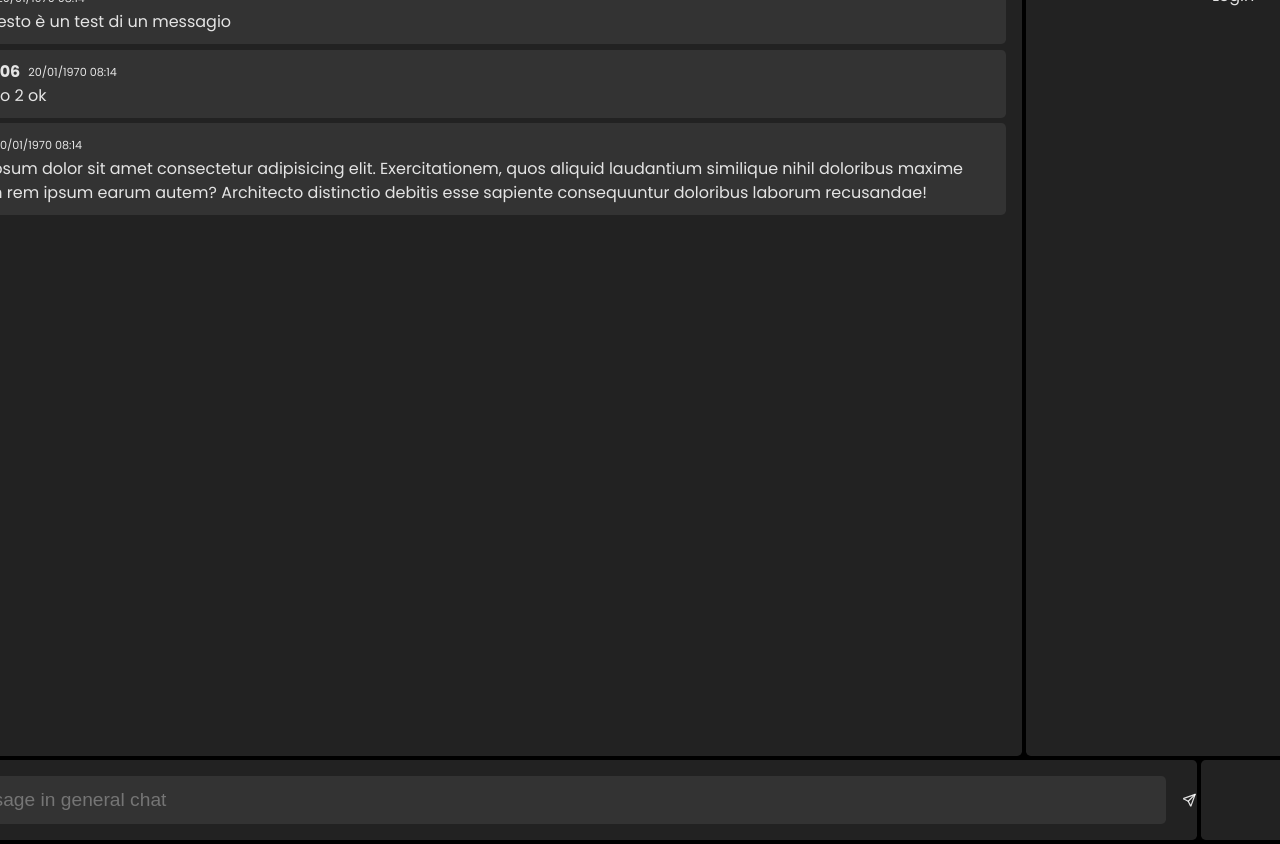
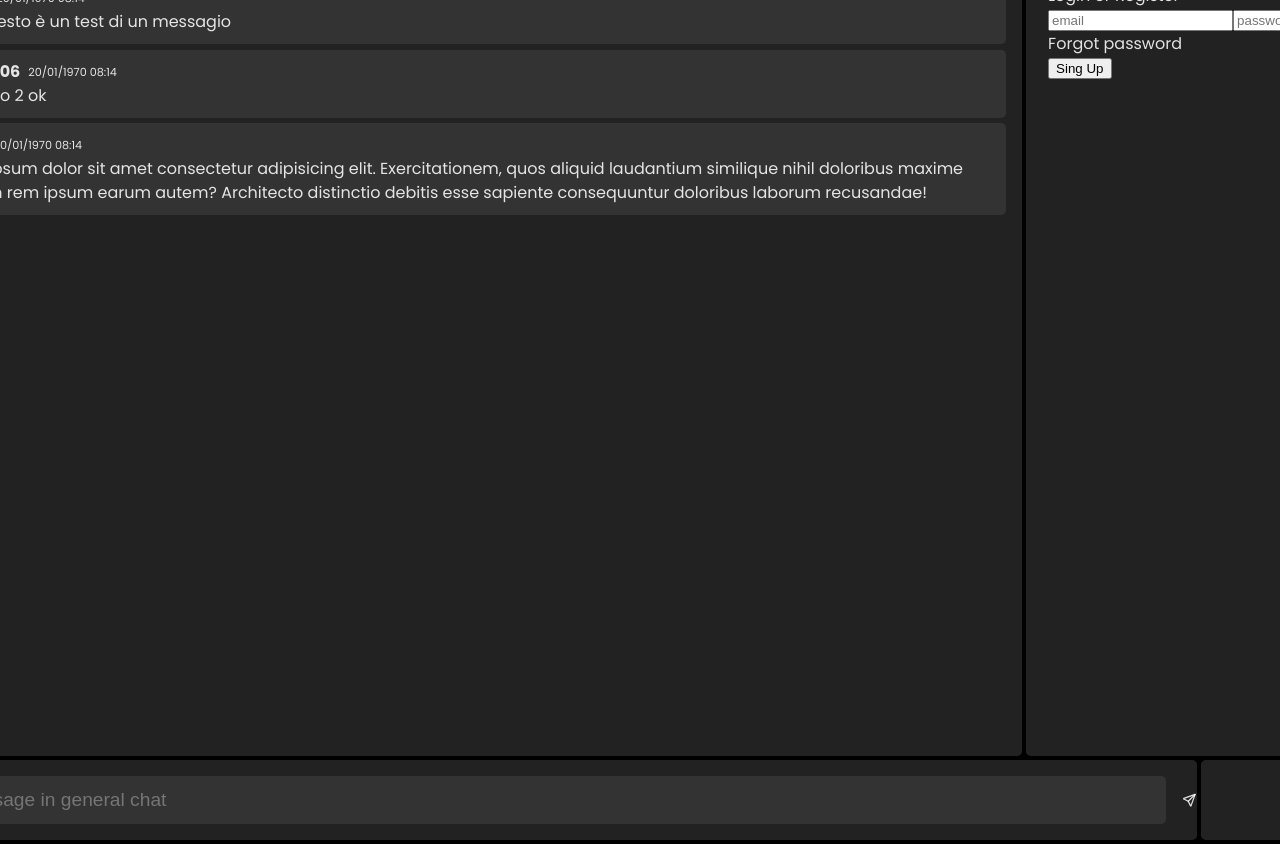
Before and after one commit to Type-Sentence/TypeSentece-Message-Client, a Next.js app: page / in a window 1280 px wide. Shown: the top 844 px of the page. Built offline with nearby package versions, Linux system fonts and the light colour scheme; no server answers.

Commit message:
Creating the login form

```diff
--- a/src/components/LoginOrRegisterContainer/login/index.tsx
+++ b/src/components/LoginOrRegisterContainer/login/index.tsx
@@ -7,7 +7,17 @@ type Props = {}
 const LoginContainer: FC<Props> = () => {
     return (
         <div className={style.container}>
-            Login
+            <div className={style.titleContainer}>
+                <span className={style.title}>Login</span>
+                <span className={style.switcher}> or Register</span>
+            </div>
+
+            <form className={style.formContainer}>
+                <input type="text" className={style.inputField} placeholder="email" />
+                <input type="text" className={style.inputField} placeholder="password" />
+                <div className={style.forgotPw}>Forgot password</div>
+                <input type="submit" value="Sing Up" />
+            </form>
         </div>
     )
 }
```
